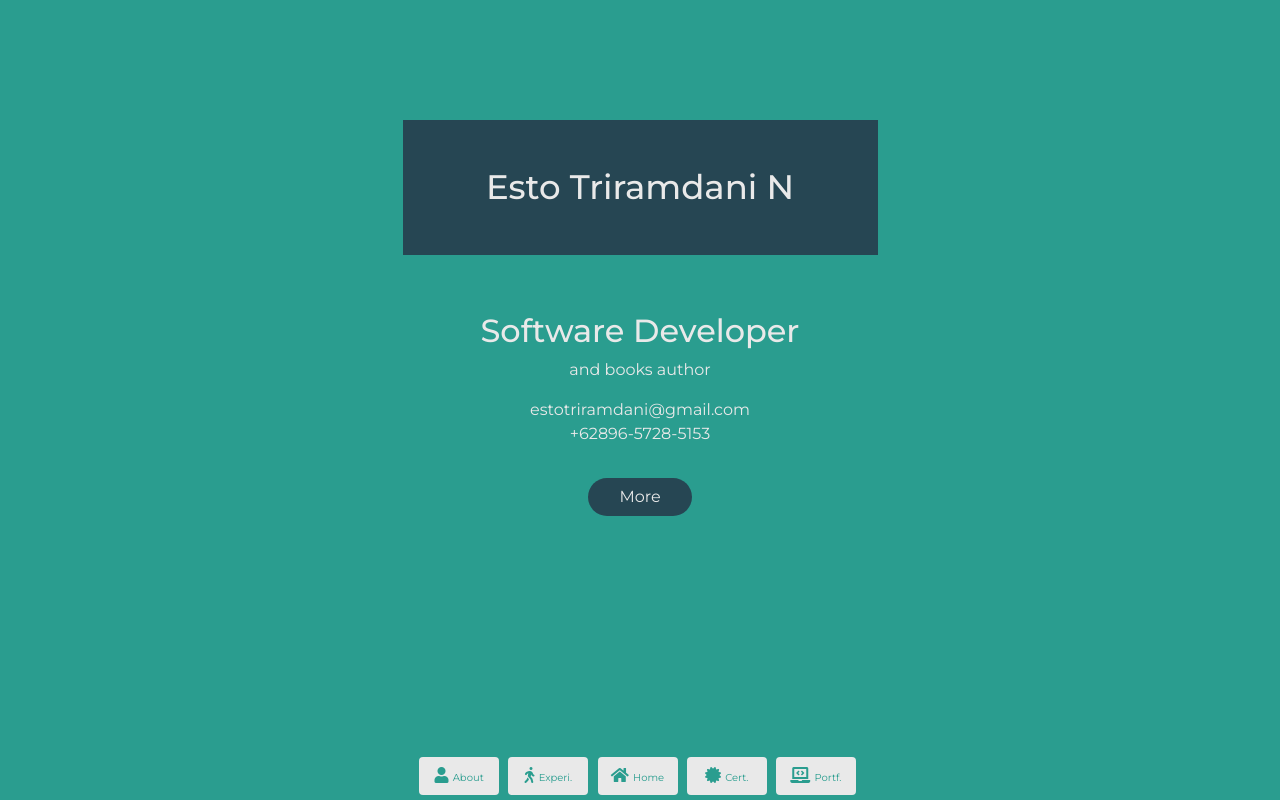
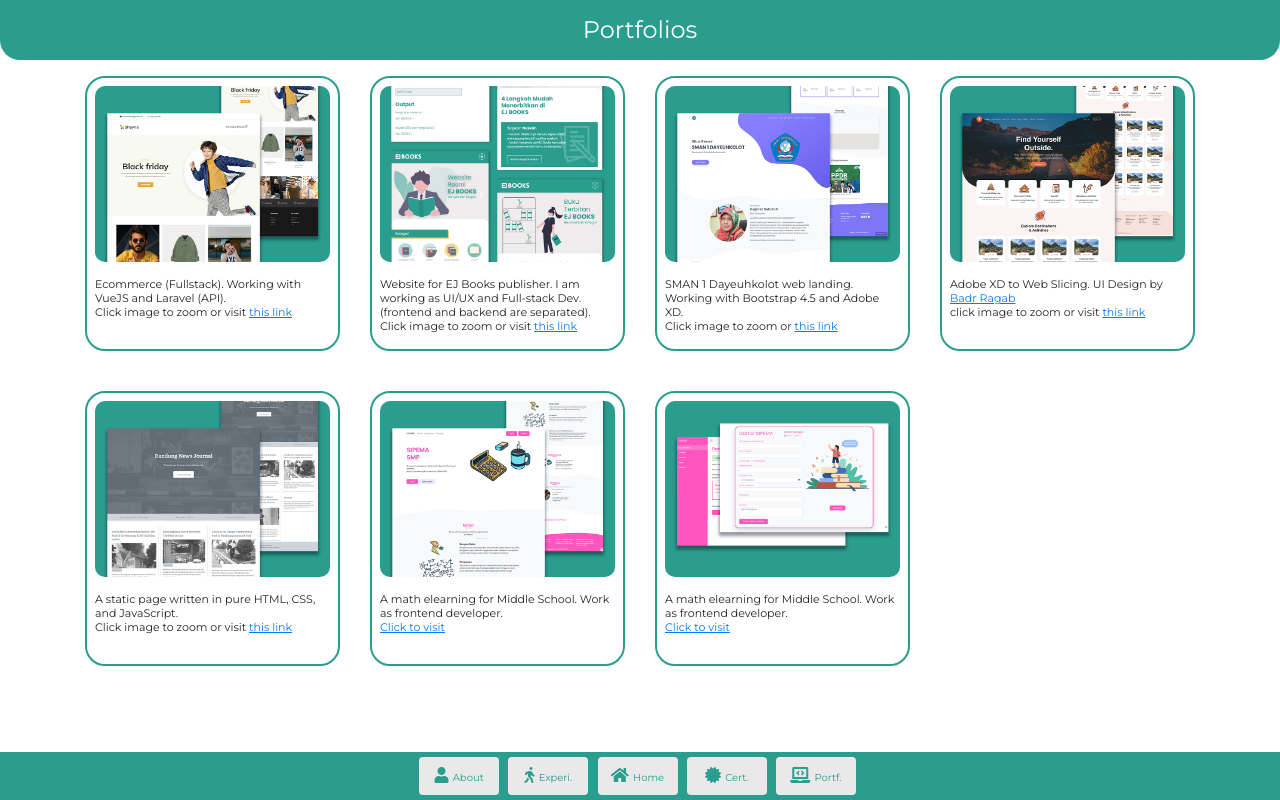
Before and after one commit to estotriramdani/estotriramdani.github.io, a PHP site: page / in a window 1280 px wide. Run offline with PHP 8.4, Linux system fonts and the light colour scheme.

Commit message:
update portfolio

```diff
--- a/about.html
+++ b/about.html
@@ -16,7 +16,7 @@
         <div class="col-sm">
           <div class="about-content">
             <p>
-              I am a software developer. I love to programming.</p>
+              I am a software development enthusiast. I love to code.</p>
             <p>
               I also write some books which has published. You can check them <a
                 href="https://bukuesto.github.io">here</a> .
--- a/app.js
+++ b/app.js
@@ -15,4 +15,4 @@ $(".menu").click(function () {
   }
 });
 
-$(".content").load("home.html");
+$(".content").load("portfolios.html");
--- a/home.html
+++ b/home.html
@@ -10,24 +10,23 @@
     </div>
     <div class="contact-hero">
       <p>
-        estotriramdani@gmail.com <br>
+        estotriramdani@gmail.com <br />
         +62896-5728-5153
       </p>
       <center>
         <a class="menu btn btn-start rounded-pill mt-3" id="start">More</a>
       </center>
     </div>
-
   </div>
 </section>
 
 <script>
-  $('.menu').click(function () {
-    var menu = $(this).attr('id');
+  $(".menu").click(function () {
+    var menu = $(this).attr("id");
     if (menu == "home") {
-      $('.content').load('home.html');
+      $(".content").load("home.html");
     } else if (menu == "start") {
-      $('.content').load('about.html');
+      $(".content").load("about.html");
     }
   });
 </script>
--- a/portfolios.html
+++ b/portfolios.html
@@ -33,12 +33,9 @@
         <div class="box">
           <div class="cssbox">
             <a id="image2" href="#image2">
-              <img
-                class="cssbox_thumb"
-                src="img/mockup/mockup-shayna-inner.png"
-              />
+              <img class="cssbox_thumb" src="img/mockup/ejbooks-web.jpg" />
               <span class="cssbox_full">
-                <img src="img/mockup/mockup-shayna-inner.png" />
+                <img src="img/mockup/ejbooks-web.jpg" />
               </span>
             </a>
             <a class="cssbox_close" href="#"></a>
@@ -47,9 +44,10 @@
           </div>
 
           <p>
-            Ecommerce Product Page (Fullstack). Working with VueJS and Laravel
-            (API). <br />Click image to zoom or visit
-            <a href="https://shayna-esto.netlify.app" target="_blank"
+            Website for EJ Books publisher. I am working as UI/UX and Full-stack
+            Dev. (frontend and backend are separated). Click image to zoom or
+            visit
+            <a href="http://penerbit-ejbooks.my.id" target="_blank"
               >this link</a
             >
           </p>
--- a/style.css
+++ b/style.css
@@ -333,10 +333,14 @@ a span {
   padding: 8px;
   border: solid 2px #2a9d8f;
   border-radius: 20px;
-  height: 330px;
+  height: 350px;
   transition: 0.2s;
   box-sizing: border-box;
   margin-bottom: 40px;
+}
+
+.box a {
+  text-decoration: underline !important;
 }
 
 .box:hover {
```
Also changed, not shown: img/mockup/ejbooks-web.jpg (added).
